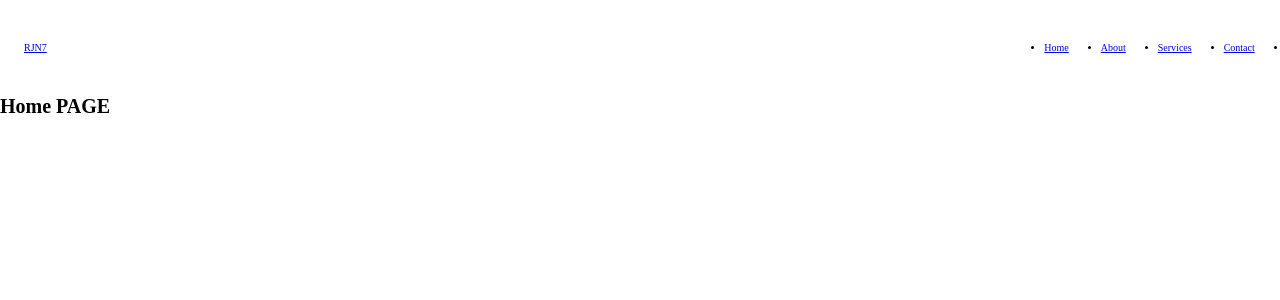
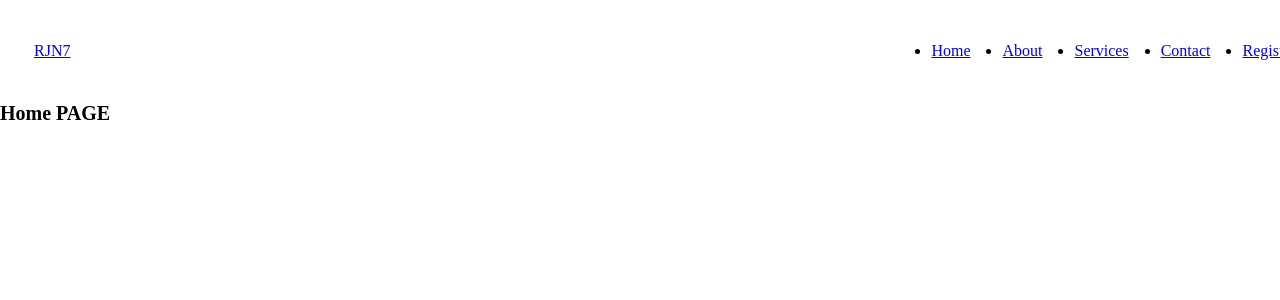
Before and after one commit to Rajan-7/Mern, a React (Vite) app in the folder client/: page / in a window 1280 px wide. Shown: the top 300 px of the page. Built offline with nearby package versions, Linux system fonts and the light colour scheme.

Commit message:
Modification:navbar.css

```diff
--- a/client/src/components/Navbar.css
+++ b/client/src/components/Navbar.css
@@ -1,6 +1,7 @@
 .container{
     min-width: 140rem;
-    padding: 4.2rem 2.4rem;
+    font-size: 1.6rem;
+    padding: 4.2rem 3.4rem;
     display: flex;
     justify-content: space-between;
 }
```
